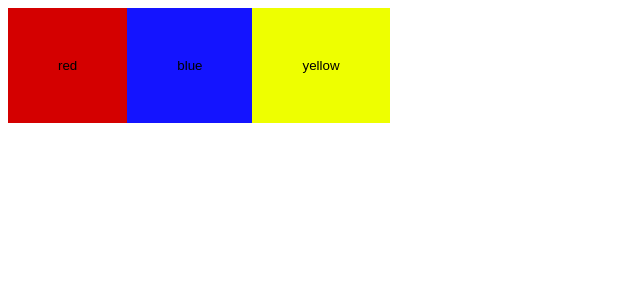
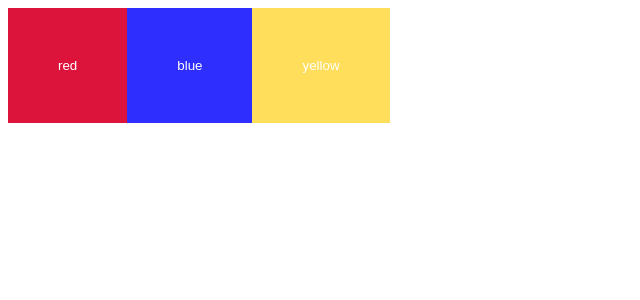
Before and after one commit to LBadgley/react-state, a React app: page / in a window 1280 px wide. Shown: the top 300 px of the page, without its empty margins (0-640 px from the left). Built offline with nearby package versions, Linux system fonts and the light colour scheme.

Commit message:
figured out the rendering display

```diff
--- a/src/components/App.js
+++ b/src/components/App.js
@@ -7,7 +7,7 @@ export default class App extends PureComponent {
     color: ''
   }
 
-  selectedColor = color => {
+  setSelectedColor = color => {
     this.setState({ color });
   }
 
@@ -15,7 +15,7 @@ export default class App extends PureComponent {
     const color = this.state.color;
     return (
     <>
-      <ColorPicker selectedColor={this.selectedColor} />
+      <ColorPicker setSelectedColor={this.setSelectedColor} />
       <ColorDisplay color={color} />
     </>
     );
--- a/src/components/ColorDisplay.js
+++ b/src/components/ColorDisplay.js
@@ -2,12 +2,12 @@ import React from 'react';
 import PropTypes from 'prop-types';
 import styles from './ColorPicker.css';
 
-function ColorDisplay({ selectedColor }) {
-  return <div className={styles.ColorDisplay} style={{ backgroundColor: selectedColor }}>{selectedColor}</div>;
+function ColorDisplay({ color }) {
+  return <div className={styles.ColorDisplay} style={{ backgroundColor: color }}>{color}</div>;
 }
 
 ColorDisplay.propTypes = {
-  selectedColor: PropTypes.string.isRequired
+  color: PropTypes.string.isRequired
 };
 
 export default ColorDisplay;
--- a/src/components/ColorPicker.css
+++ b/src/components/ColorPicker.css
@@ -5,12 +5,15 @@
   }
 
   .red {
-    background-color: rgb(212, 0, 0);
+    background-color: crimson;
+    color: white;
   }
   .blue {
-    background-color: rgb(20, 20, 255);
+    background-color: rgb(46, 46, 255);
+    color: white;
   }
   .yellow {
-    background-color: rgb(238, 255, 0);
+    background-color: rgb(255, 222, 92);
+    color: white;
   }
 }
--- a/src/components/ColorPicker.js
+++ b/src/components/ColorPicker.js
@@ -2,18 +2,18 @@ import React from 'react';
 import PropTypes from 'prop-types';
 import styles from './ColorPicker.css';
 
-function ColorPicker({ selectedColor }) {
+function ColorPicker({ setSelectedColor }) {
   return (
     <section className={styles.ColorPicker}>
-      <button className={styles.red} onClick={() =>selectedColor('red')}>red</button>
-      <button className={styles.blue} onClick={() =>selectedColor('blue')}>blue</button>
-      <button className={styles.yellow} onClick={() =>selectedColor('yellow')}>yellow</button>
+      <button className={styles.red} onClick={() =>setSelectedColor('red')}>red</button>
+      <button className={styles.blue} onClick={() =>setSelectedColor('blue')}>blue</button>
+      <button className={styles.yellow} onClick={() =>setSelectedColor('yellow')}>yellow</button>
     </section>
   );
 }
 
 ColorPicker.propTypes = {
-  selectedColor: PropTypes.func.isRequired
+  setSelectedColor: PropTypes.func.isRequired
 };
 
 export default ColorPicker;
--- a/src/index.html
+++ b/src/index.html
@@ -5,7 +5,7 @@
   <meta charset="UTF-8">
   <meta name="viewport" content="width=device-width, initial-scale=1.0">
   <meta http-equiv="X-UA-Compatible" content="ie=edge">
-  <title>Lifted Color Picker Display</title>
+  <title>Random Colors</title>
 </head>
 
 <body>
```
